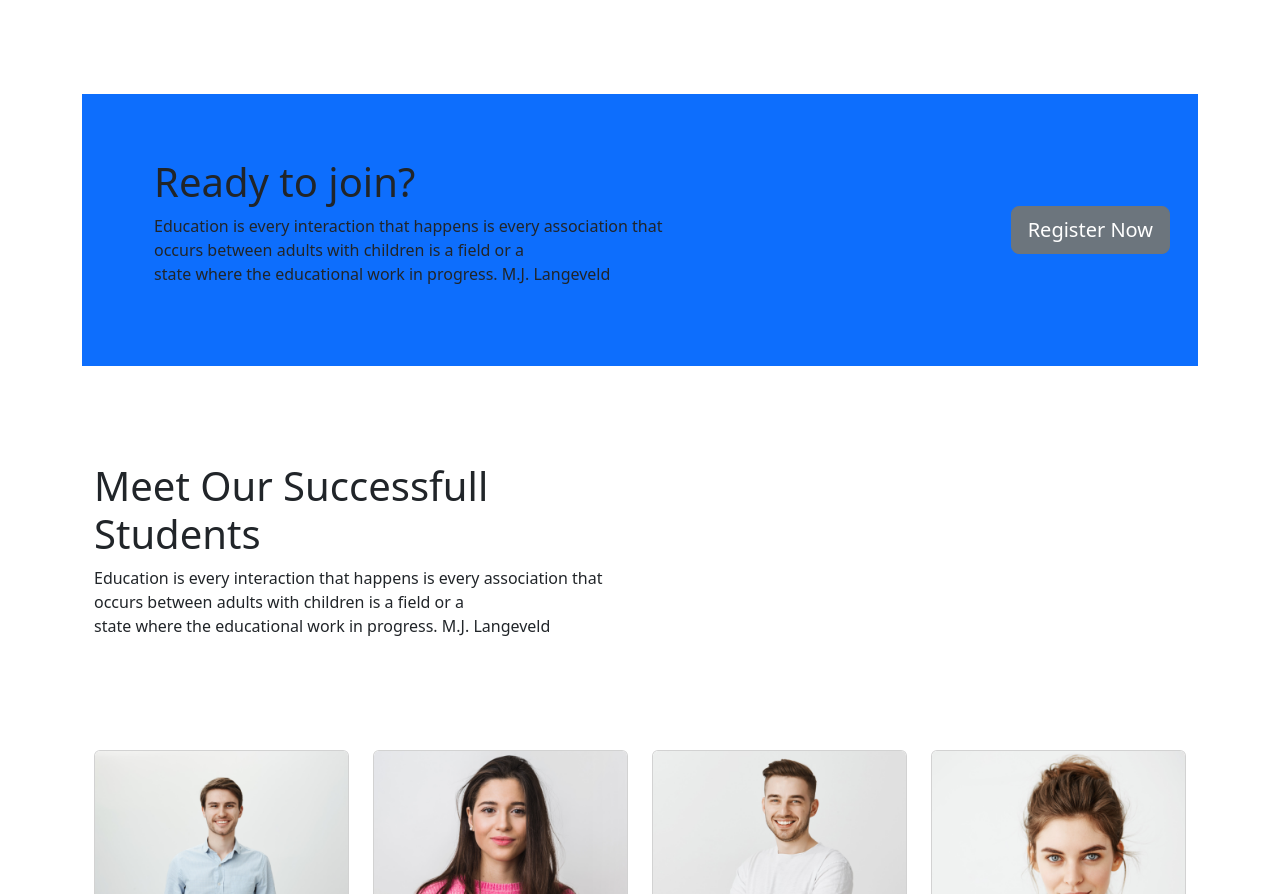
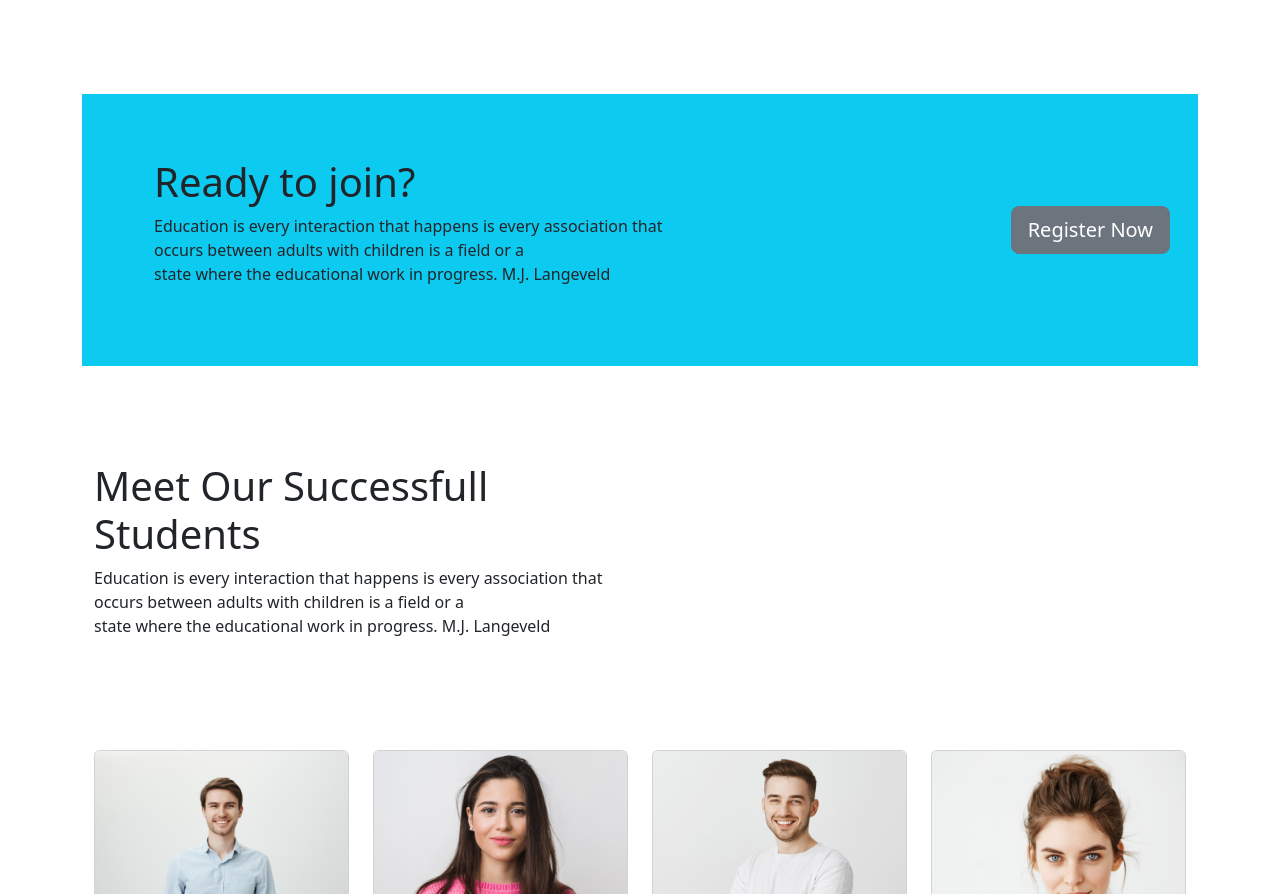
Before and after one commit to TurzoMoniBala/EdTech-website2, a plain HTML site: page index.html in a window 1280 px wide. Shown: the part 2307-3201 px from the top of the page. Drawn offline with nearby package versions, Linux system fonts and the light colour scheme.

Commit message:
last push

```diff
--- a/index.html
+++ b/index.html
@@ -361,7 +361,7 @@
 <!------------------- Explore The elearning Institute end --------------->
 <!--------------------- ready to join start --------------->
 <section
-class="container text-center bg-primary d-lg-flex d-xl-flex align-items-center justify-content-between py-lg-3 text-lg-start pt-3"
+class="container text-center bg-info d-lg-flex d-xl-flex align-items-center justify-content-between py-lg-3 text-lg-start pt-3"
 >
 <!----- i cant make this with bootstrap thats why i make two div and i hide one div on phone and other in pc  -------------->
 <!-- for phone  -->
```
